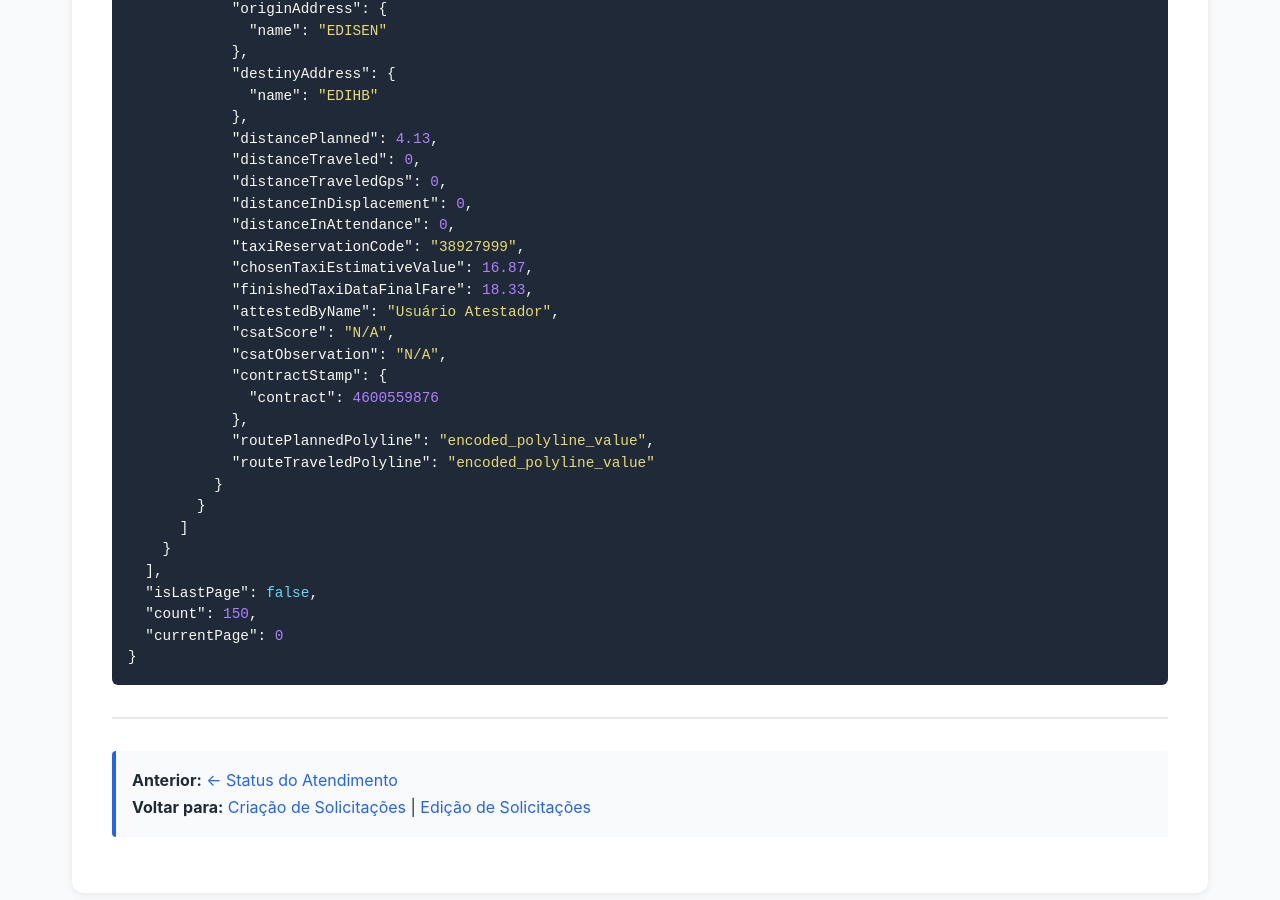
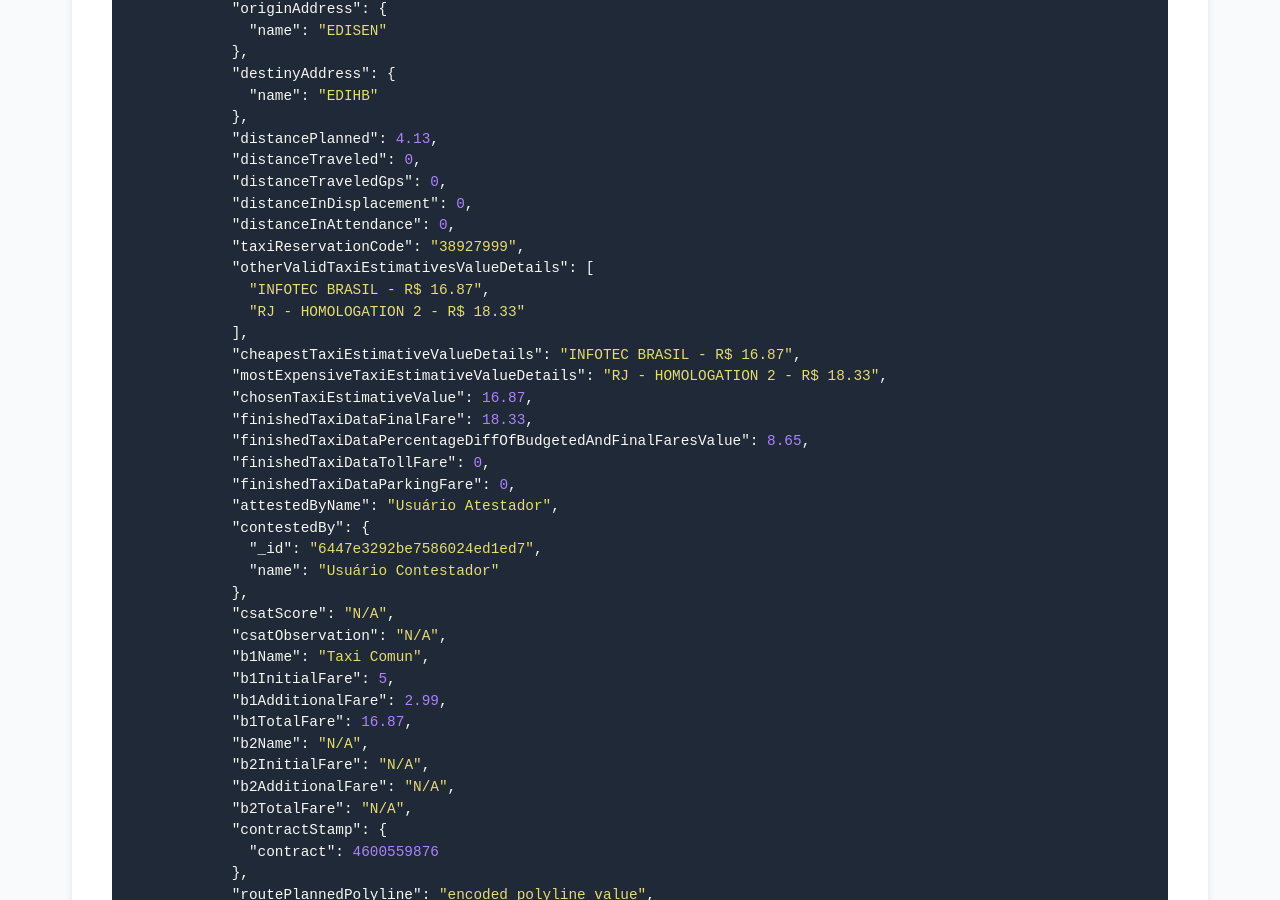
Before and after one commit to 7itec/simcorpi-tripee_docs, a Jekyll site: the page built from docs/trip-list.md, in a window 1280 px wide and 900 px high, scrolled down 11289 px. Built offline with Jekyll 4.4.1, drawn with Linux system fonts in a browser that asks for light colours.

Commit message:
Update trip-list with cicm-4358 - falt fields
Added details for taxi estimative values including cheapest and most expensive options.

```diff
--- a/docs/trip-list.md
+++ b/docs/trip-list.md
@@ -400,11 +400,32 @@
             "distanceInDisplacement": 0,
             "distanceInAttendance": 0,
             "taxiReservationCode": "38927999",
+            "otherValidTaxiEstimativesValueDetails": [
+              "INFOTEC BRASIL - R$ 16.87",
+              "RJ - HOMOLOGATION 2 - R$ 18.33"
+            ],
+            "cheapestTaxiEstimativeValueDetails": "INFOTEC BRASIL - R$ 16.87",
+            "mostExpensiveTaxiEstimativeValueDetails": "RJ - HOMOLOGATION 2 - R$ 18.33",
             "chosenTaxiEstimativeValue": 16.87,
             "finishedTaxiDataFinalFare": 18.33,
+            "finishedTaxiDataPercentageDiffOfBudgetedAndFinalFaresValue": 8.65,
+            "finishedTaxiDataTollFare": 0,
+            "finishedTaxiDataParkingFare": 0,
             "attestedByName": "Usuário Atestador",
+            "contestedBy": {
+              "_id": "6447e3292be7586024ed1ed7",
+              "name": "Usuário Contestador"
+            },
             "csatScore": "N/A",
             "csatObservation": "N/A",
+            "b1Name": "Taxi Comun",
+            "b1InitialFare": 5,
+            "b1AdditionalFare": 2.99,
+            "b1TotalFare": 16.87,
+            "b2Name": "N/A",
+            "b2InitialFare": "N/A",
+            "b2AdditionalFare": "N/A",
+            "b2TotalFare": "N/A",
             "contractStamp": {
               "contract": 4600559876
             },
```
